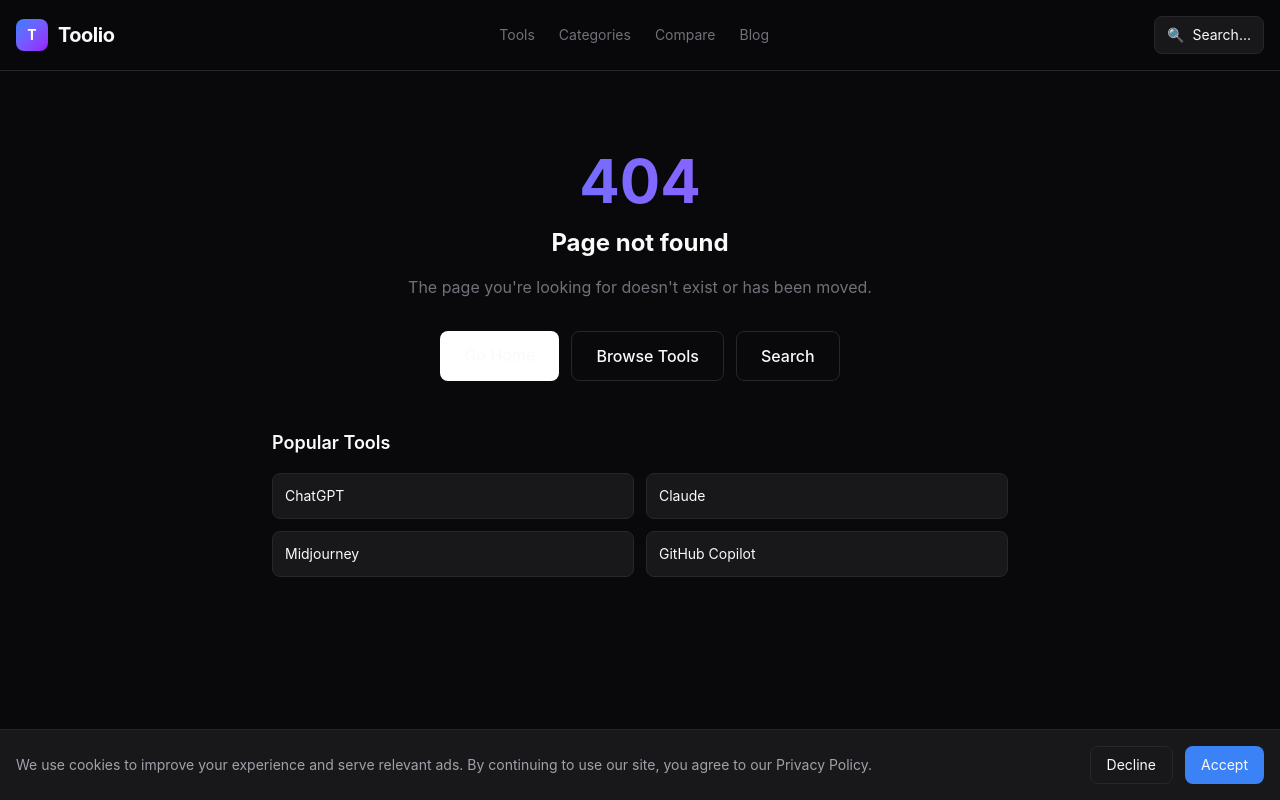
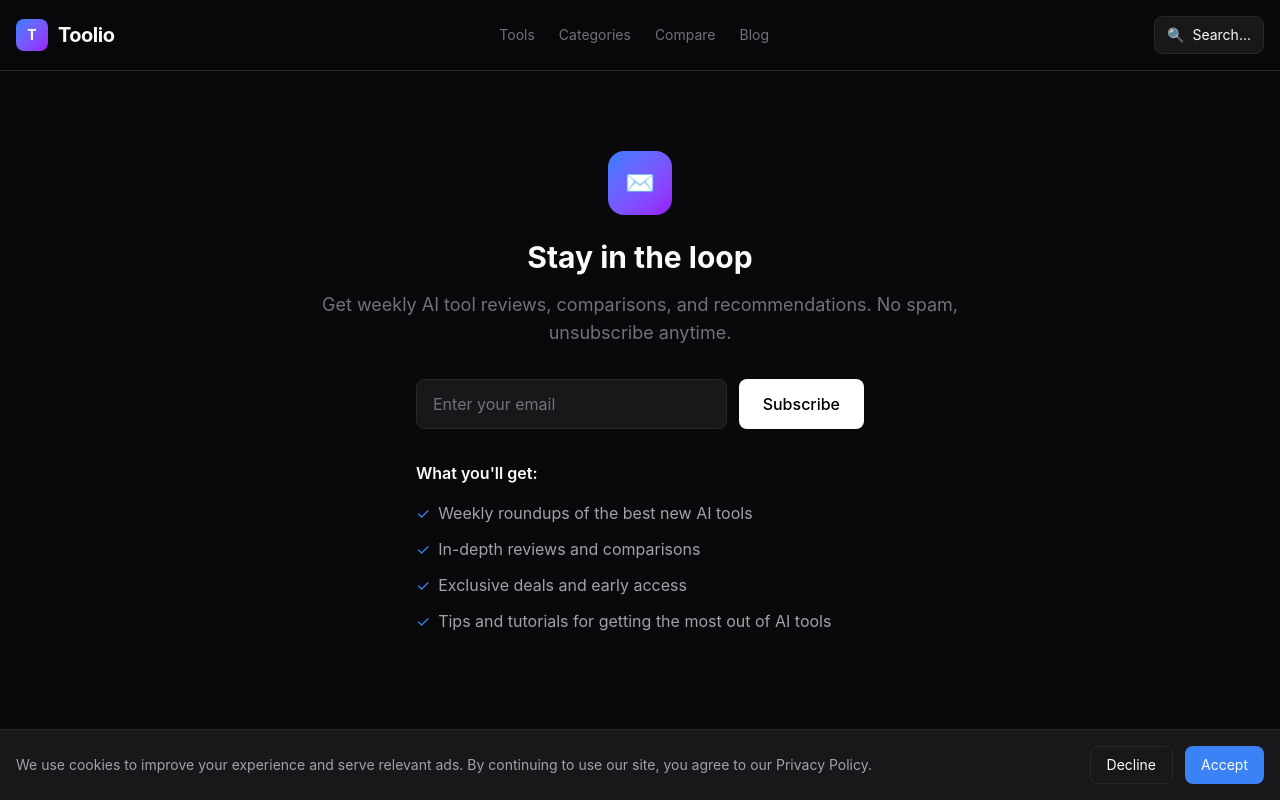
Before and after one commit to cjytg/ai-tools-directory, a Next.js app: page /newsletter in a window 1280 px wide. Before the commit this address had no page. Shown: the top 800 px of the page. Built offline with nearby package versions, Linux system fonts and the light colour scheme.

Commit message:
Add canonical URL, newsletter page, AI content disclosure component

```diff
--- a/src/app/layout.tsx
+++ b/src/app/layout.tsx
@@ -14,6 +14,9 @@ export const metadata: Metadata = {
   creator: "Toolio",
   publisher: "Toolio",
   metadataBase: new URL("https://toolio.dev"),
+  alternates: {
+    canonical: "https://toolio.dev",
+  },
   openGraph: {
     type: "website",
     locale: "en_US",
--- /dev/null
+++ b/src/app/newsletter/page.tsx
@@ -0,0 +1,81 @@
+"use client";
+
+import { useState } from "react";
+
+export default function NewsletterPage() {
+  const [email, setEmail] = useState("");
+  const [submitted, setSubmitted] = useState(false);
+
+  const handleSubmit = (e: React.FormEvent) => {
+    e.preventDefault();
+    if (email) {
+      setSubmitted(true);
+    }
+  };
+
+  return (
+    <div className="max-w-2xl mx-auto px-4 py-20 text-center">
+      {!submitted ? (
+        <>
+          <div className="w-16 h-16 bg-gradient-to-br from-blue-500 to-purple-600 rounded-2xl flex items-center justify-center text-white text-2xl font-bold mx-auto mb-6">
+            ✉️
+          </div>
+          <h1 className="text-3xl font-bold mb-4">Stay in the loop</h1>
+          <p className="text-[#71717a] mb-8 text-lg">
+            Get weekly AI tool reviews, comparisons, and recommendations.
+            No spam, unsubscribe anytime.
+          </p>
+
+          <form onSubmit={handleSubmit} className="flex flex-col sm:flex-row gap-3 max-w-md mx-auto mb-8">
+            <input
+              type="email"
+              placeholder="Enter your email"
+              value={email}
+              onChange={(e) => setEmail(e.target.value)}
+              className="flex-1 px-4 py-3 bg-[#18181b] border border-[#27272a] rounded-lg text-white placeholder-[#71717a] focus:outline-none focus:border-[#3b82f6]"
+              required
+            />
+            <button
+              type="submit"
+              className="px-6 py-3 bg-white text-black rounded-lg font-medium hover:bg-gray-100 transition"
+            >
+              Subscribe
+            </button>
+          </form>
+
+          <div className="text-left max-w-md mx-auto">
+            <h2 className="font-semibold mb-4">What you&apos;ll get:</h2>
+            <ul className="space-y-3 text-[#a1a1aa]">
+              <li className="flex items-start gap-2">
+                <span className="text-[#3b82f6]">✓</span>
+                <span>Weekly roundups of the best new AI tools</span>
+              </li>
+              <li className="flex items-start gap-2">
+                <span className="text-[#3b82f6]">✓</span>
+                <span>In-depth reviews and comparisons</span>
+              </li>
+              <li className="flex items-start gap-2">
+                <span className="text-[#3b82f6]">✓</span>
+                <span>Exclusive deals and early access</span>
+              </li>
+              <li className="flex items-start gap-2">
+                <span className="text-[#3b82f6]">✓</span>
+                <span>Tips and tutorials for getting the most out of AI tools</span>
+              </li>
+            </ul>
+          </div>
+        </>
+      ) : (
+        <div className="py-12">
+          <div className="w-16 h-16 bg-green-500/10 text-green-500 rounded-2xl flex items-center justify-center text-3xl mx-auto mb-6">
+            ✓
+          </div>
+          <h1 className="text-3xl font-bold mb-4">You&apos;re in!</h1>
+          <p className="text-[#71717a] text-lg">
+            Thanks for subscribing. Check your inbox for a confirmation email.
+          </p>
+        </div>
+      )}
+    </div>
+  );
+}
--- /dev/null
+++ b/src/components/AIContentDisclosure.tsx
@@ -0,0 +1,10 @@
+export default function AIContentDisclosure({ className = "" }: { className?: string }) {
+  return (
+    <div className={`p-4 bg-[#18181b] border border-[#27272a] rounded-lg ${className}`}>
+      <p className="text-xs text-[#71717a]">
+        <strong className="text-[#a1a1aa]">Content Disclosure:</strong> This content was created with
+        AI assistance and reviewed by humans for accuracy. Last updated: January 2026.
+      </p>
+    </div>
+  );
+}
```
